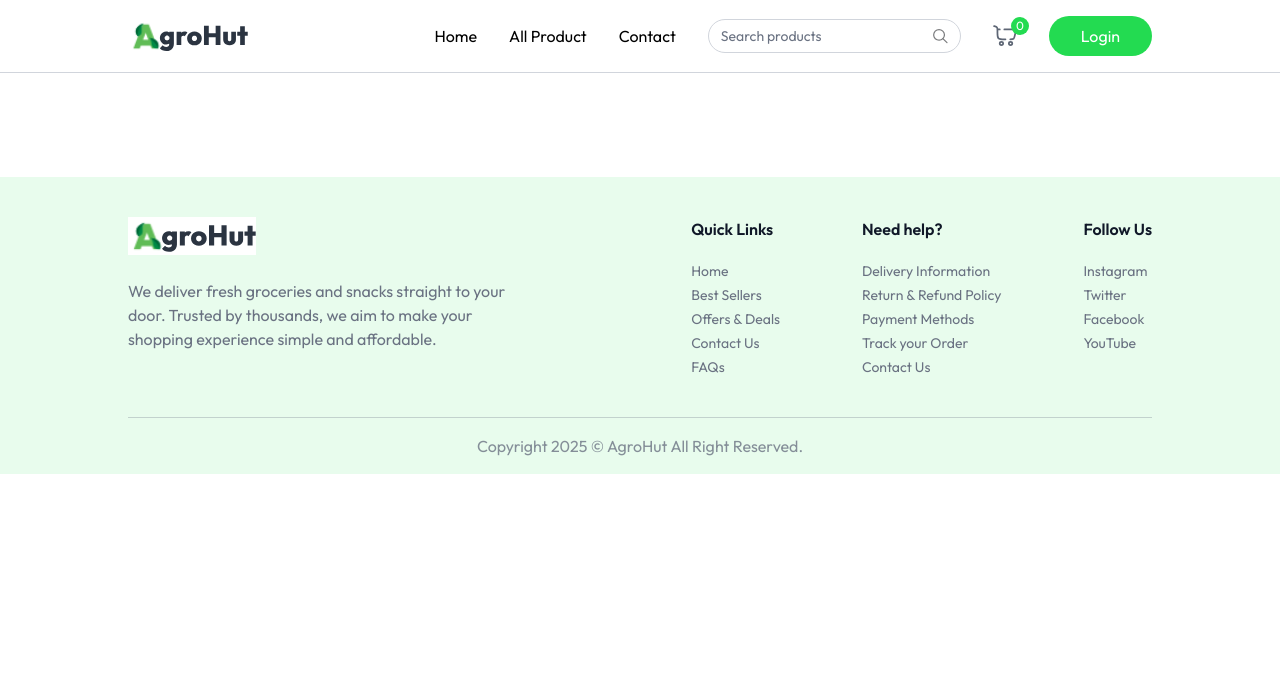
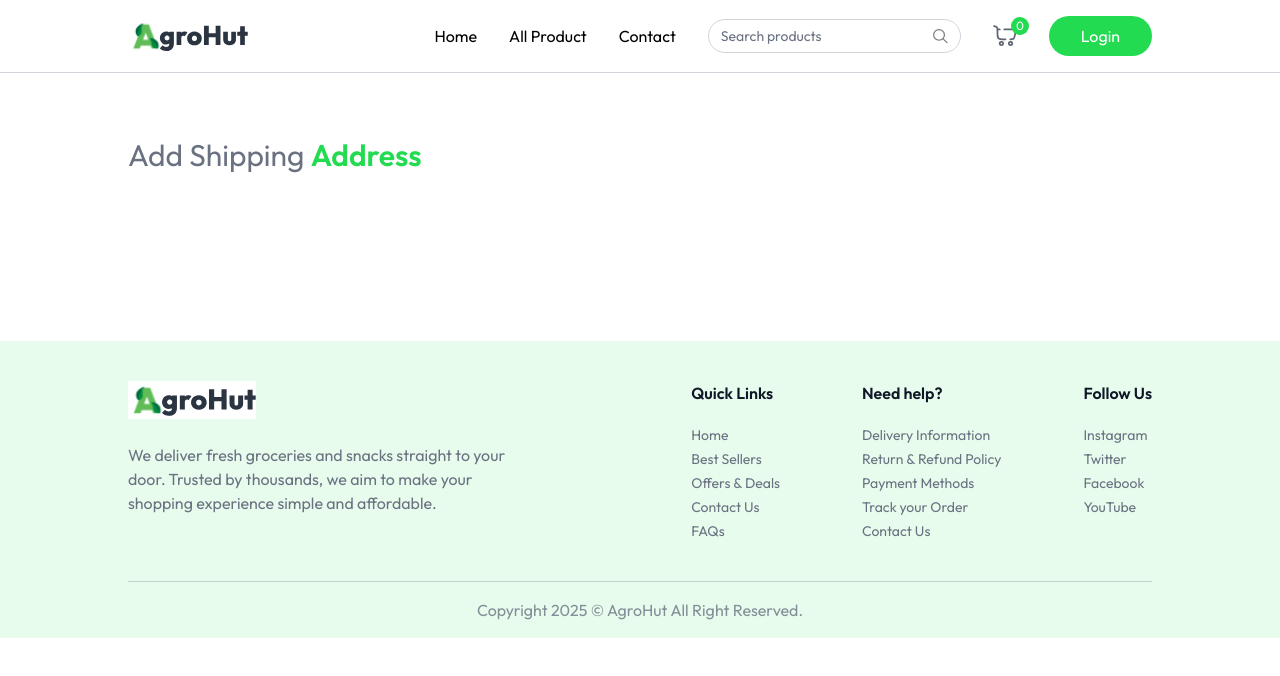
Before and after one commit to muhammad-naimul-hoque/agrohut-main, a React (Vite) app: page /add-address in a window 1280 px wide. Shown: the top 676 px of the page. Built offline with nearby package versions, Linux system fonts and the light colour scheme.

Commit message:
add address page is added

```diff
--- a/src/App.jsx
+++ b/src/App.jsx
@@ -10,6 +10,7 @@
 import ProductCategory from "./pages/ProductCategory";
 import ProductDetails from "./pages/ProductDetails";
 import Cart from "./pages/Cart";
+import AddAddress from "./pages/AddAddress";
 
 const App = () => {
   const isSellerPath = useLocation().pathname.includes("seller");
@@ -29,6 +30,7 @@
           <Route path="/products/:category" element={<ProductCategory />} />
           <Route path="/products/:category/:id" element={<ProductDetails />} />
           <Route path="/cart" element={<Cart />} />
+          <Route path="/add-address" element={<AddAddress />} />
         </Routes>
       </div>
       {!isSellerPath && <Footer />}
--- /dev/null
+++ b/src/pages/AddAddress.jsx
@@ -0,0 +1,13 @@
+import React from "react";
+
+const AddAddress = () => {
+  return (
+    <div className="mt-16 pb-16">
+      <p className="text-2xl md:text-3xl  text-gray-500">
+        Add Shipping <span className="font-semibold text-primary">Address</span>
+      </p>
+    </div>
+  );
+};
+
+export default AddAddress;
```
